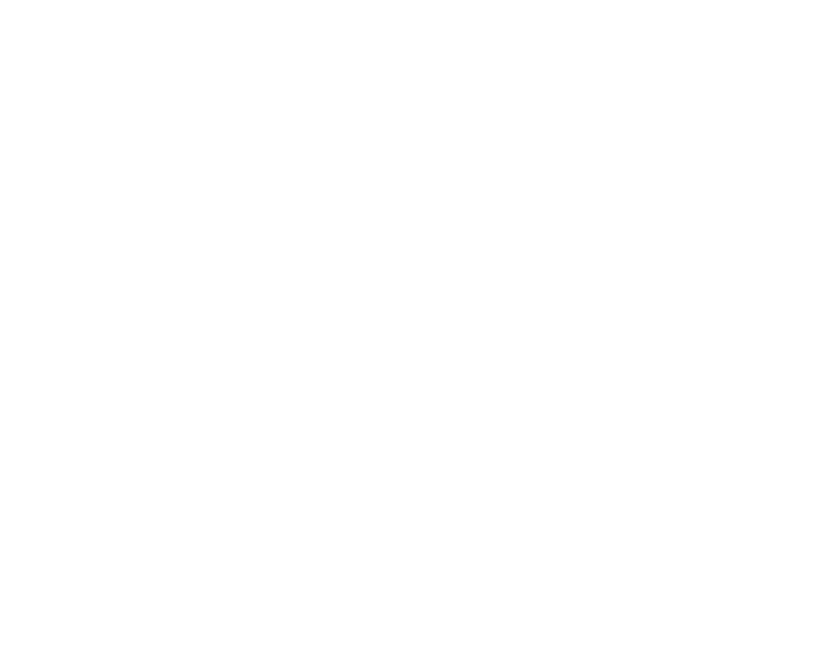
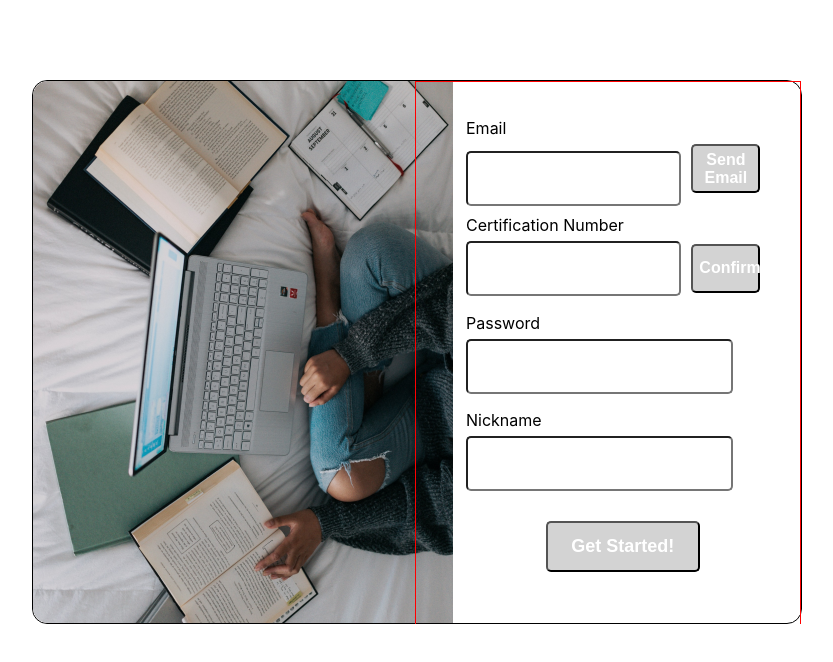
Before and after one commit to InQ-InQ-InQ-InQ-InQ/LearnEase_FE, a React (Create React App) app in the folder frontend/: page /signup in a window 1280 px wide. Before the commit this address had no page. Shown: the top 662 px of the page, without its empty margins (223-1056 px from the left). Built offline with nearby package versions, Linux system fonts and the light colour scheme.

Commit message:
회원가입 UI 1차 완성

```diff
--- a/frontend/src/App.js
+++ b/frontend/src/App.js
@@ -2,6 +2,7 @@
 import './App.css';
 import Login from './Login';
 import {BrowserRouter as Router,Route,Routes} from 'react-router-dom';
+import SignUp from './SignUp';
 
 function App() {
   return (
@@ -9,6 +10,7 @@
     <Router>
       <Routes>
         <Route exact path='/login' element={<Login />}></Route>
+        <Route exact path='/signup' element={<SignUp />}></Route>
       </Routes>
     </Router>
     </>
--- /dev/null
+++ b/frontend/src/SignUp.js
@@ -0,0 +1,42 @@
+import styles from './SignUp.module.css';
+import sample from './img/sample.png';
+
+function SignUp(){
+    return(
+        <>
+        <div className={styles.viewport}>
+            <div className={styles.box}>
+                <img src={sample} alt=''/>
+                <div className={styles.contents}>
+                    <div className={styles.wrap}>
+                        <p>Email</p>
+                        <div>
+                        <input type='email' className={styles.input}/>
+                        <button className={styles.button}>Send Email</button>
+                        </div>
+                    </div>
+                    <div className={styles.wrap}>
+                        <p>Certification Number</p>
+                        <div>
+                        <input type='number' className={styles.input}/>
+                        <button className={styles.button}>Confirm</button>
+                        </div>
+                    </div>
+                    <div className={styles.wrap}>
+                        <p>Password</p>
+                        <input type='password' className={styles.input2}/>
+                    </div>
+                    <div className={styles.wrap}>
+                        <p>Nickname</p>
+                        <input type='text' className={styles.input2}/>
+                    </div>
+                    <div>
+                    <button className={styles.startBtn}>Get Started!</button>
+                    </div>
+                </div>
+            </div>
+        </div>
+        </>
+    );
+}
+export default SignUp;
--- /dev/null
+++ b/frontend/src/SignUp.module.css
@@ -0,0 +1,69 @@
+.viewport{
+    justify-content: center;
+    align-items: center;
+    position: relative;
+    display: flex;
+    flex-direction: column;
+    overflow: hidden;
+}
+.box{
+    width: 60%;
+    height: 542px;
+    border: 1px solid black;
+    margin-top: 80px;
+    border-radius: 15px;
+    position: relative;
+    display: flex;
+    flex-direction: row;
+}
+.contents{
+    width: 50%;
+    height: 100%;
+    border: 1px solid red;
+    position: absolute;
+    right: 0;
+    padding-top: 20px;
+    justify-content: center;
+    align-items: center;
+}
+.wrap{
+    justify-content: center;
+    align-items: center;
+    height: 15%;
+    width: 90%;
+    margin-left: 50px;
+}
+.input{
+    height: 49px;
+    border-radius: 5px;
+    width: 60%;
+    margin-top: -10px;
+}
+.input2{
+    height: 49px;
+    border-radius: 5px;
+    width: 75%;
+    margin-top: -10px;
+}
+.button{
+    height: 49px;
+    width: 20%;
+    background-color: lightgray;
+    color: white;
+    font-weight: 600;
+    font-size: medium;
+    border-radius: 5px;
+    margin-left: 10px;
+    margin-top: -10px;
+}
+.startBtn{
+    height: 51px;
+    width: 40%;
+    border-radius: 5px;
+    background-color: lightgray;
+    color: white;
+    font-size: large;
+    font-weight: 600;
+    margin-left: 130px;
+    margin-top: 30px;
+}
```
